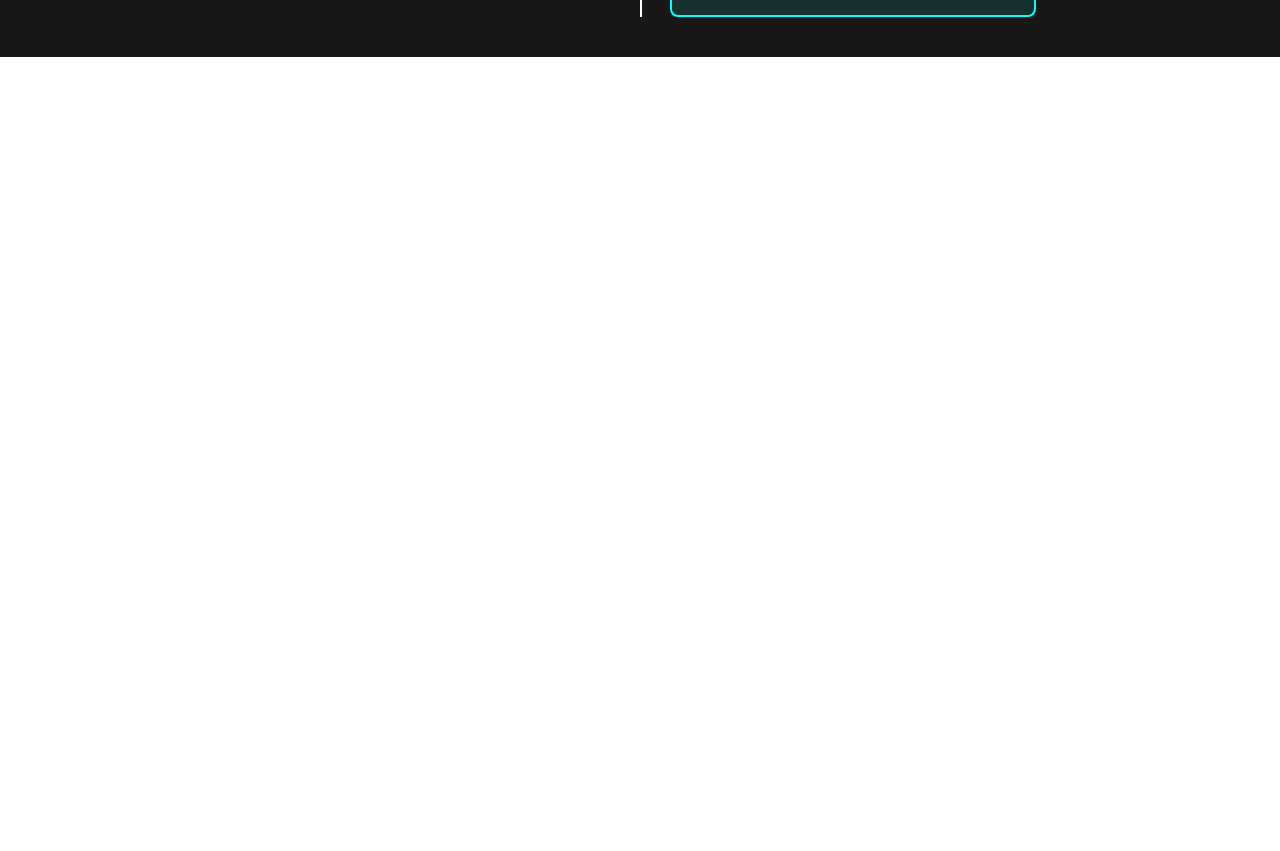
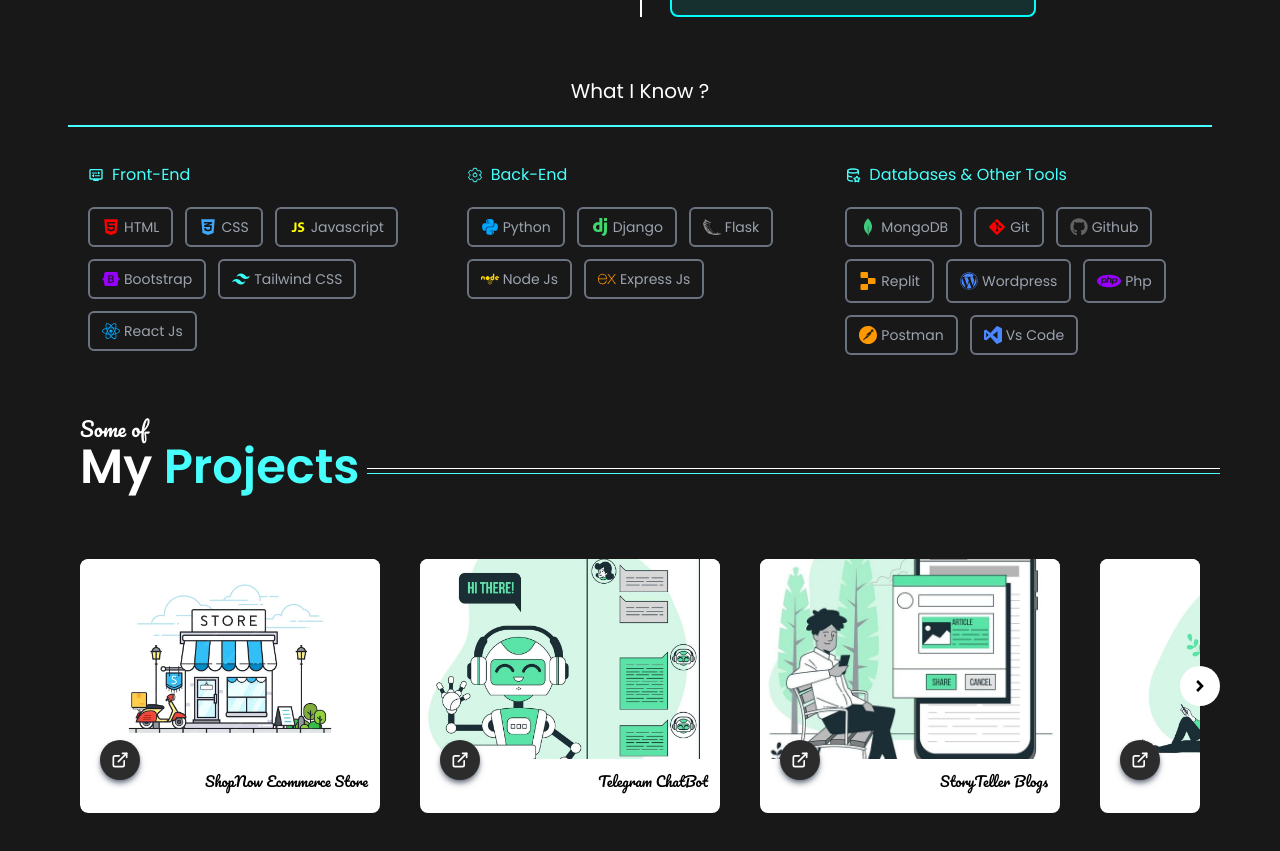
Before and after one commit to PiyushThaware07/portfolio2.0, a React (Vite) app in the folder frontend/: page / in a window 1280 px wide. Shown: the part 1160-2011 px from the top of the page. Before the commit the page ends 1217 px from the top, so only its background shows below. Built offline with nearby package versions, Linux system fonts and the light colour scheme.

Commit message:
Update in change-1

```diff
--- a/frontend/src/App.jsx
+++ b/frontend/src/App.jsx
@@ -6,6 +6,8 @@ import Hero from './components/Hero';
 import Contact from "./components/Contact";
 import MessageBox from './components/MessageBox';
 import About from "./components/About";
+import Skills from "./components/Skills";
+import Projects from "./components/Projects";
 
 export default function App() {
     const [showContactModel, setShowContactModel] = useState(false);
@@ -39,6 +41,8 @@ export default function App() {
                 messageBox ? <MessageBox setMessageBox={setMessageBox} /> : ''
             }
             <About />
+            <Skills />
+            <Projects />
         </div>
     )
 }
--- a/frontend/src/components/Navbar.jsx
+++ b/frontend/src/components/Navbar.jsx
@@ -35,7 +35,7 @@ export default function Navbar(props) {
         <>
             {/* NAVBAR START ============================================================================== */}
             <div className={`navbar ${showNav ? '' : 'hidden'} transition-all ease-in-out duration-300 animate-navbar`}>
-                <nav id='navbar' className={` fixed top-0 w-full z-[999] bg-white px-10 py-3  md:flex flex-nowrap items-center justify-between`}>
+                <nav id='navbar' className={` fixed top-0 w-full z-[99999] bg-[#181818] text-white px-10 py-3  md:flex flex-nowrap items-center justify-between`}>
                     <div className="section-1 flex flex-nowrap items-center justify-between">
                         <h1 className=' cursor-pointer text-md ' style={{ fontFamily: "'Pacifico', cursive" }}>Code</h1>
                         <h1 className='md:hidden h-[40px] w-[40px] cursor-pointer bg-[black]   text-[#47fffc] rounded-full flex flex-nowrap items-center justify-center' onClick={toggleMenu}><HiMenuAlt3 className='text-xl' /></h1>
@@ -44,9 +44,9 @@ export default function Navbar(props) {
                         <ul className={`${menu ? '' : 'hidden'}  md:flex flex-nowrap items-center gap-6 text-md font-semibold`}>
                             <li><a href="#about" className='flex flex-nowrap items-center gap-1 py-5 md:p-0 hover:text-[#47fffc] cursor-pointer hover:translate-y-[-2px] transition-transform'><GrProjects /> Projects</a></li>
                             <li><a href="" className='flex flex-nowrap items-center gap-1 md:gap-0 py-5 md:p-0 hover:text-[#47fffc] cursor-pointer hover:translate-y-[-2px] transition-transform'><FaCodeBranch className='text-xl' />Tech Stack</a></li>
-                            <li className='hidden md:flex flex-nowrap items-center gap-1 border-2 border-black bg-[#47fffc] rounded-full ps-5 pe-1 py-1 cursor-pointer' onClick={() => props.toggleContactModel()}>
+                            <li className='hidden md:flex flex-nowrap items-center gap-1 border-2 border-[#47fffc]  bg-[transparent] rounded-full ps-3 pe-1 py-1 cursor-pointer' onClick={() => props.toggleContactModel()}>
                                 <h1>Contact</h1>
-                                <h1 className='h-[30px] w-[30px] rounded-full flex flex-nowrap items-center justify-center bg-[white] '>
+                                <h1 className='h-[30px] w-[30px] rounded-full flex flex-nowrap items-center justify-center bg-[#47fffc] text-white '>
                                     <ImHeadphones className='text-sm' />
                                 </h1>
                             </li>
--- a/frontend/src/components/Projects.jsx
+++ b/frontend/src/components/Projects.jsx
@@ -51,8 +51,8 @@ export default function Projects() {
     }
 
     return (
-        <div id='projects' className='projects relative px-5 md:px-10 flex flex-col  justify-center h-[100vh] md:h-auto w-[auto] md:max-w-[1600px] mx-auto mt-5' style={{ fontFamily: "'Poppins', sans-serif" }}>
-            <div className="content  md:w-auto md:px-7">
+        <div id='projects' className='projects relative pb-10  md:px-10 mt-5' style={{ fontFamily: "'Poppins', sans-serif" }}>
+            <div className="content p-3 md:p-0">
                 <div className="p-0 md:px-5  rounded-xl">
                     <div className="flex flex-nowrap items-end gap-2">
                         <div className="headings mb-2 text-white ps-5">
--- a/frontend/src/components/Skills.jsx
+++ b/frontend/src/components/Skills.jsx
@@ -10,7 +10,7 @@ import { SiTailwindcss, SiDjango, SiFlask, SiExpress, SiMongodb, SiReplit, SiPhp
 
 export default function Skills() {
     return (
-        <div id='skills' className='skills text-white px-5 md:px-10 max-w-[1600px] mx-auto ' style={{ fontFamily: "'Poppins', sans-serif" }}>
+        <div id='skills' className='skills text-white px-5 md:px-10  ' style={{ fontFamily: "'Poppins', sans-serif" }}>
             <div className="content md:h-auto w-[100%] md:w-auto md:px-7">
                 <div className="section-1">
                     <div className="header grid justify-center">
```
